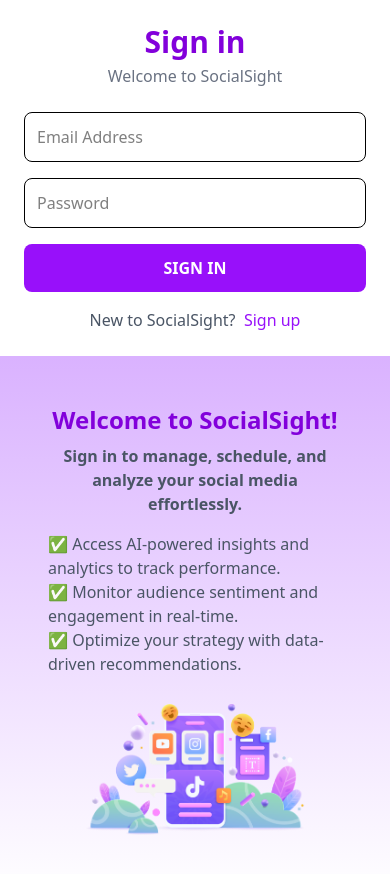
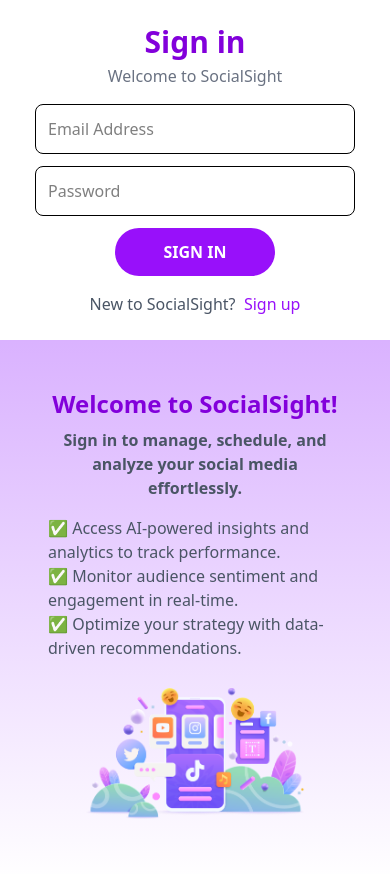
Before and after one commit to umair763/FYP, a React (Vite) app in the folder SocialSight/client/: page /signin in a window 390 px wide. Shown: the top 874 px of the page. Built offline with nearby package versions, Linux system fonts and the light colour scheme.

Commit message:
responsiveness milestone achieved V2

```diff
--- a/SocialSight/client/src/pages/Auth/Signin.jsx
+++ b/SocialSight/client/src/pages/Auth/Signin.jsx
@@ -42,7 +42,10 @@
          <div className="flex flex-col justify-center items-center p-6 bg-white w-full md:w-1/2 h-full">
             <h2 className="text-3xl font-bold text-purple-700">Sign in</h2>
             <p className="text-gray-500 mt-1">Welcome to SocialSight</p>
-            <form className="w-full max-w-sm mt-6 space-y-4" onSubmit={handleSubmit}>
+            <form
+               className="w-full max-w-xs md:max-w-sm lg:max-w-md mt-4 md:mt-6 space-y-3 md:space-y-4 flex flex-col items-center"
+               onSubmit={handleSubmit}
+            >
                <input
                   type="email"
                   placeholder="Email Address"
@@ -59,7 +62,7 @@
                />
                <button
                   type="submit"
-                  className="w-full bg-purple-600 hover:bg-purple-700 text-white font-bold py-3 rounded-lg"
+                  className="w-1/2 bg-purple-600 cursor-pointer hover:bg-purple-700 text-white font-bold py-3 rounded-full"
                >
                   SIGN IN
                </button>
```
